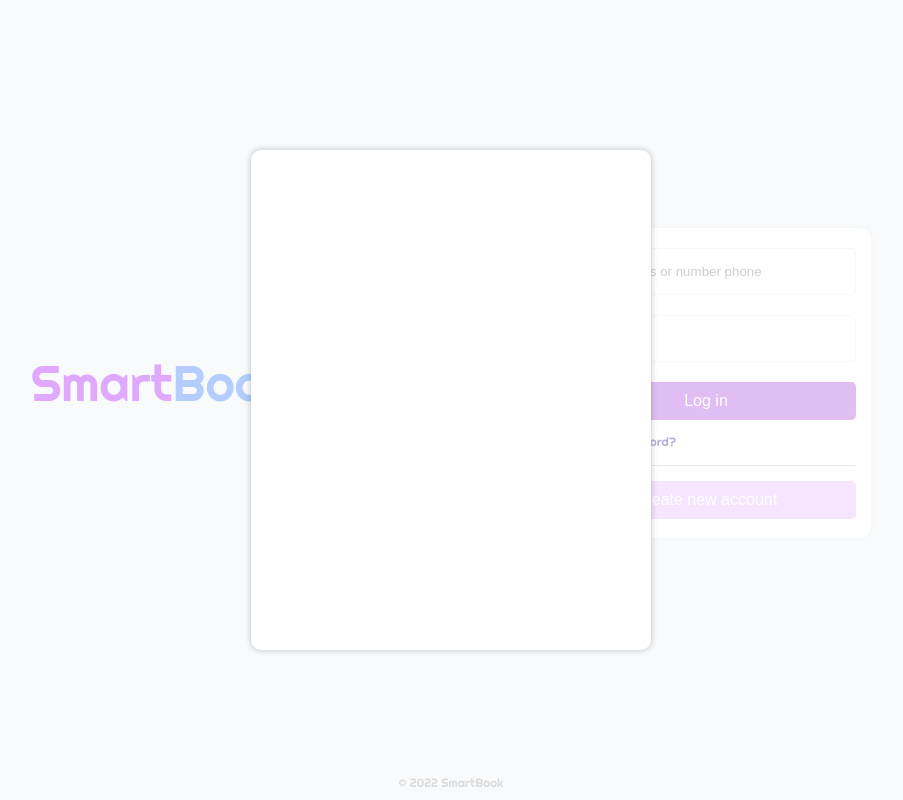
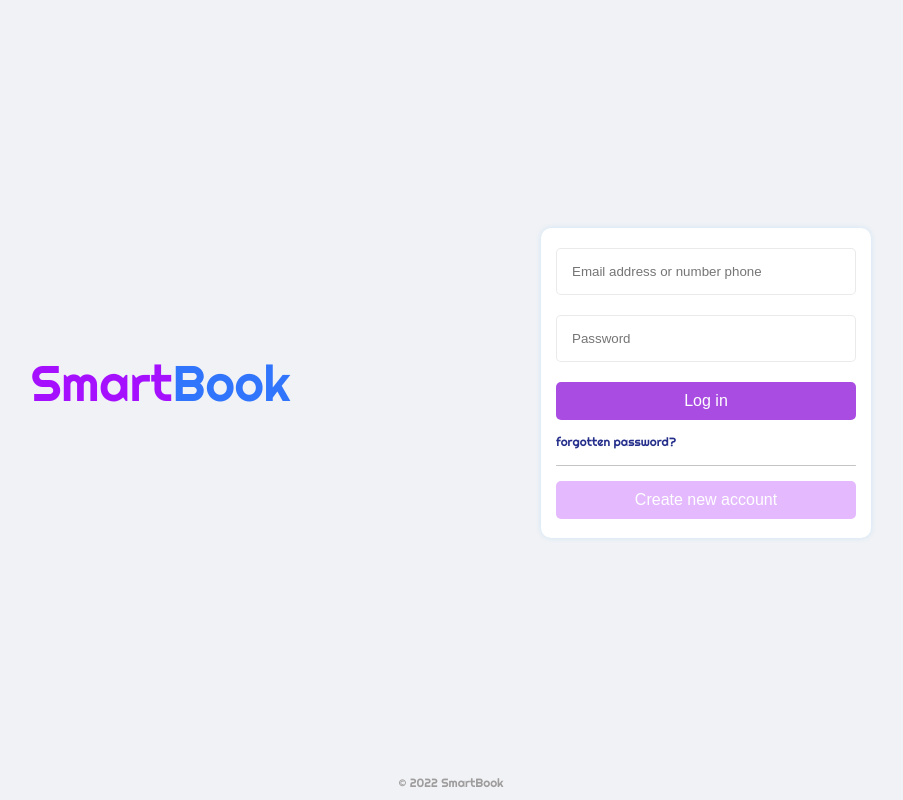
Before and after one commit to MRXOneX/smartbook-front, a Vue app: page /login in a window 1280 px wide. Shown: the whole page, without its empty margins (189-1092 px from the left). Built offline with nearby package versions, Linux system fonts and the light colour scheme.

Commit message:
Update ModalCreateAccount.vue

```diff
--- a/src/components/ModalCreateAccount.vue
+++ b/src/components/ModalCreateAccount.vue
@@ -1,9 +1,5 @@
 <template>
-    <div class="container">
-        <div class="wrapper">
 
-         </div>
-    </div>
 </template>
 
 <script>
```
